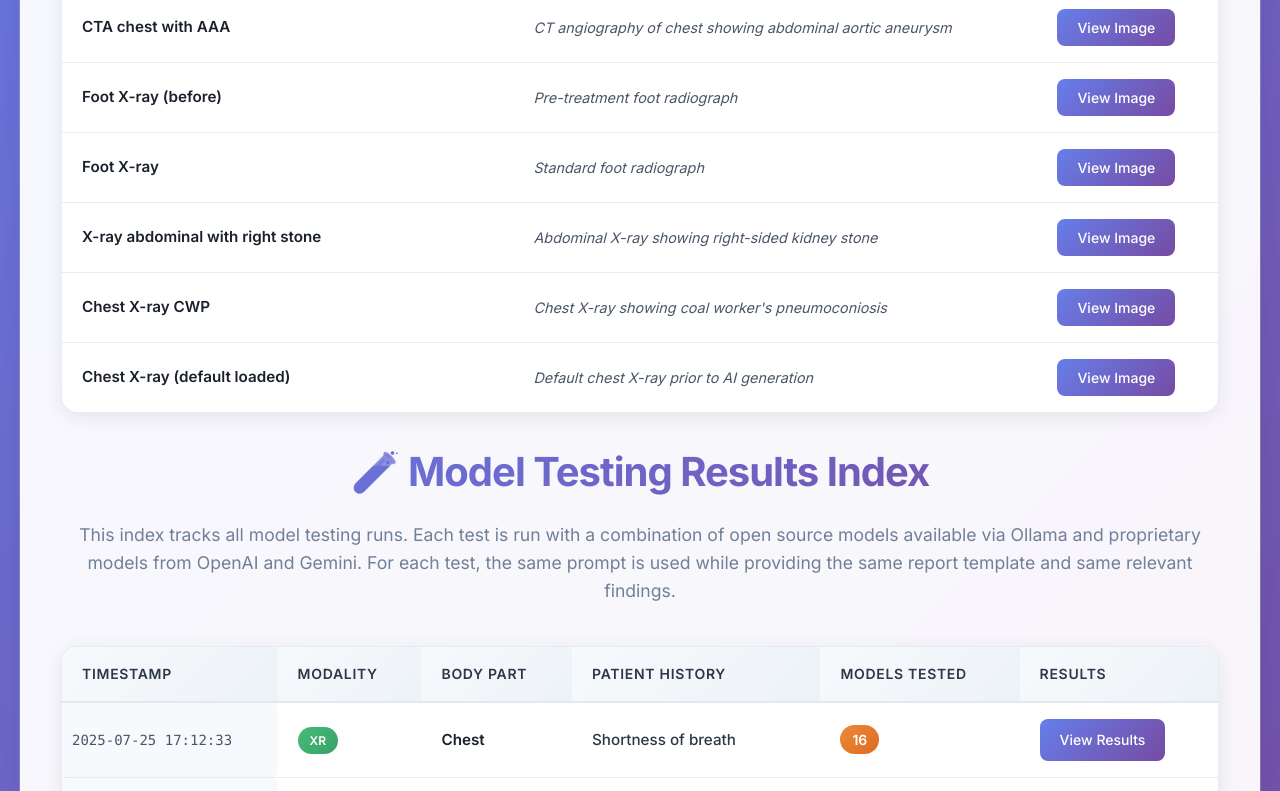
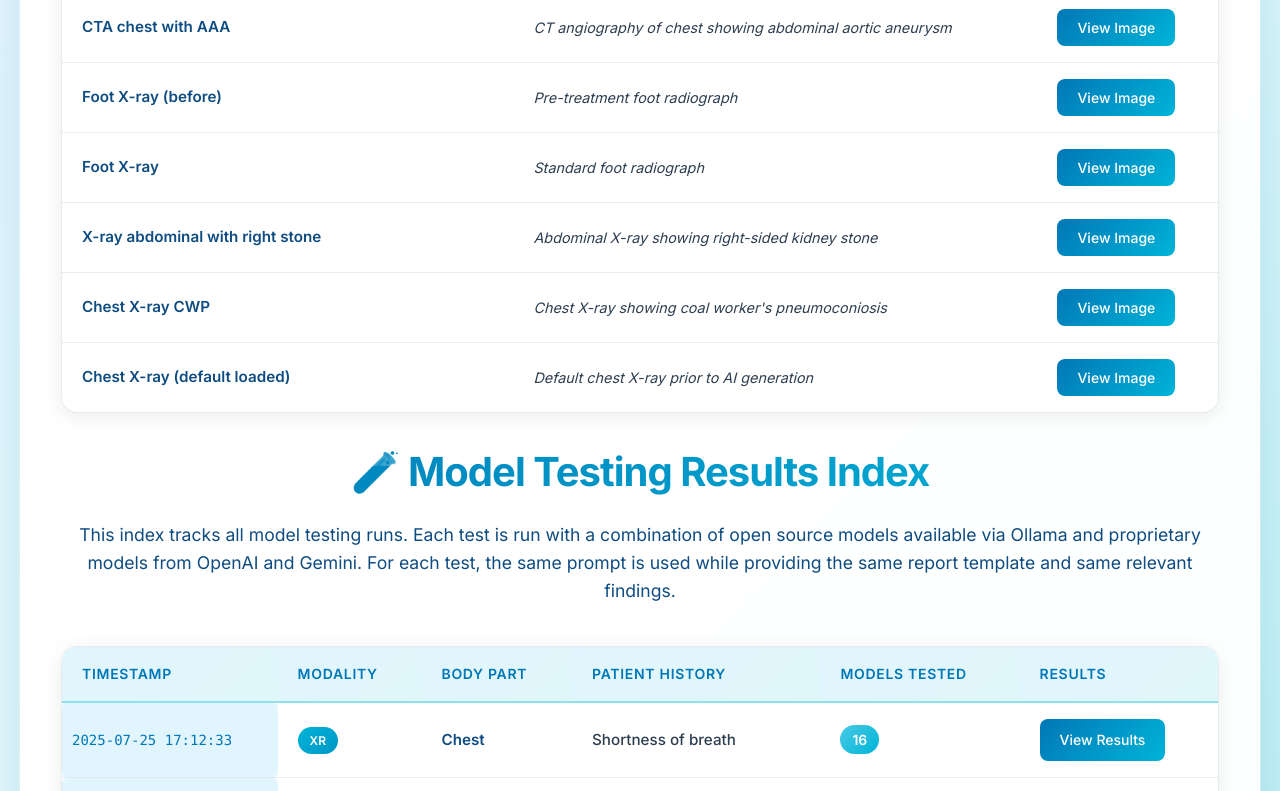
Before and after one commit to tekram/radiology-GenAI-report-generation, a plain HTML site: page index.html in a window 1280 px wide. Shown: the part 620-1411 px from the top of the page. Drawn offline with Linux system fonts and the light colour scheme.

Commit message:
Update index.html

```diff
--- a/index.html
+++ b/index.html
@@ -16,7 +16,7 @@
             font-family: 'Inter', -apple-system, BlinkMacSystemFont, 'Segoe UI', Roboto, sans-serif;
             margin: 0;
             padding: 20px;
-            background: linear-gradient(135deg, #667eea 0%, #764ba2 100%);
+            background: linear-gradient(135deg, #e3f2fd 0%, #e0f7fa 50%, #b2ebf2 100%);
             min-height: 100vh;
             line-height: 1.6;
         }
@@ -24,12 +24,12 @@
         .container {
             max-width: 1400px;
             margin: 0 auto;
-            background: rgba(255, 255, 255, 0.95);
+            background: rgba(255, 255, 255, 0.98);
             backdrop-filter: blur(10px);
             padding: 40px;
             border-radius: 20px;
-            box-shadow: 0 20px 40px rgba(0, 0, 0, 0.1), 0 0 0 1px rgba(255, 255, 255, 0.2);
-            border: 1px solid rgba(255, 255, 255, 0.2);
+            box-shadow: 0 20px 40px rgba(0, 119, 182, 0.15), 0 0 0 1px rgba(255, 255, 255, 0.4);
+            border: 1px solid rgba(255, 255, 255, 0.4);
         }
 
         h1 {
@@ -39,7 +39,7 @@
             font-size: 2.5rem;
             font-weight: 700;
             letter-spacing: -0.025em;
-            background: linear-gradient(135deg, #667eea 0%, #764ba2 100%);
+            background: linear-gradient(135deg, #0077b6 0%, #00b4d8 100%);
             -webkit-background-clip: text;
             -webkit-text-fill-color: transparent;
             background-clip: text;
@@ -47,29 +47,29 @@
 
         .subtitle {
             text-align: center;
-            color: #718096;
+            color: #0f4c81;
             font-size: 1.1rem;
             margin-bottom: 40px;
             font-weight: 400;
         }
 
         h2 {
-            color: #2d3748;
+            color: #0f4c81;
             font-size: 1.8rem;
             font-weight: 600;
             margin: 40px 0 20px 0;
             padding-bottom: 10px;
-            border-bottom: 2px solid #e2e8f0;
+            border-bottom: 2px solid #90e0ef;
         }
 
         .image-name {
-            color: #1a202c;
+            color: #0f4c81;
             font-weight: 600;
             font-size: 0.95rem;
         }
 
         .image-description {
-            color: #4a5568;
+            color: #2c3e50;
             font-style: italic;
             font-size: 0.9rem;
         }
@@ -95,13 +95,13 @@
         }
 
         th {
-            background: linear-gradient(135deg, #f7fafc 0%, #edf2f7 100%);
+            background: linear-gradient(135deg, #e1f5fe 0%, #e0f7fa 100%);
             font-weight: 600;
-            color: #2d3748;
+            color: #0077b6;
             font-size: 0.875rem;
             text-transform: uppercase;
             letter-spacing: 0.05em;
-            border-bottom: 2px solid #e2e8f0;
+            border-bottom: 2px solid #90e0ef;
             position: sticky;
             top: 0;
             z-index: 10;
@@ -112,9 +112,9 @@
         }
 
         tbody tr:hover {
-            background: linear-gradient(135deg, #f7fafc 0%, #edf2f7 50%);
+            background: linear-gradient(135deg, #e3f2fd 0%, #e0f7fa 50%);
             transform: translateY(-1px);
-            box-shadow: 0 4px 12px rgba(0, 0, 0, 0.05);
+            box-shadow: 0 4px 12px rgba(0, 180, 216, 0.3);
         }
 
         tbody tr:last-child td {
@@ -124,8 +124,8 @@
         .timestamp {
             font-family: 'SF Mono', Monaco, 'Cascadia Code', 'Roboto Mono', Consolas, monospace;
             font-size: 0.875rem;
-            color: #4a5568;
-            background: #f7fafc;
+            color: #0077b6;
+            background: #e1f5fe;
             padding: 6px 10px;
             border-radius: 6px;
             white-space: nowrap;
@@ -133,7 +133,7 @@
         }
 
         .modality {
-            background: linear-gradient(135deg, #48bb78 0%, #38a169 100%);
+            background: linear-gradient(135deg, #00b4d8 0%, #0096c7 100%);
             color: white;
             padding: 4px 12px;
             border-radius: 20px;
@@ -145,20 +145,20 @@
         }
 
         .body-part {
-            color: #1a202c;
+            color: #0f4c81;
             font-weight: 600;
             text-transform: capitalize;
             font-size: 0.95rem;
         }
 
         .patient-history {
-            color: #2d3748;
+            color: #2c3e50;
             font-weight: 500;
             font-size: 0.95rem;
         }
 
         .models-count {
-            background: linear-gradient(135deg, #ed8936 0%, #dd6b20 100%);
+            background: linear-gradient(135deg, #48cae4 0%, #00b4d8 100%);
             color: white;
             padding: 6px 12px;
             border-radius: 20px;
@@ -168,7 +168,7 @@
         }
 
         .results-link {
-            background: linear-gradient(135deg, #667eea 0%, #764ba2 100%);
+            background: linear-gradient(135deg, #0077b6 0%, #00b4d8 100%);
             color: white;
             text-decoration: none;
             padding: 10px 20px;
@@ -186,7 +186,7 @@
 
         .results-link:hover {
             transform: translateY(-2px);
-            box-shadow: 0 6px 20px rgba(102, 126, 234, 0.4);
+            box-shadow: 0 6px 20px rgba(0, 119, 182, 0.4);
             text-decoration: none;
         }
 
@@ -307,7 +307,7 @@
         }
 
         .modal-header {
-            background: linear-gradient(135deg, #667eea 0%, #764ba2 100%);
+            background: linear-gradient(135deg, #0077b6 0%, #00b4d8 100%);
             color: white;
             padding: 20px;
             display: flex;
@@ -357,10 +357,10 @@
 
         .modal-description {
             padding: 20px;
-            color: #4a5568;
+            color: #2c3e50;
             font-style: italic;
-            background: #f7fafc;
-            border-top: 1px solid #e2e8f0;
+            background: #e3f2fd;
+            border-top: 1px solid #90e0ef;
         }
 
         @keyframes fadeIn {
```
